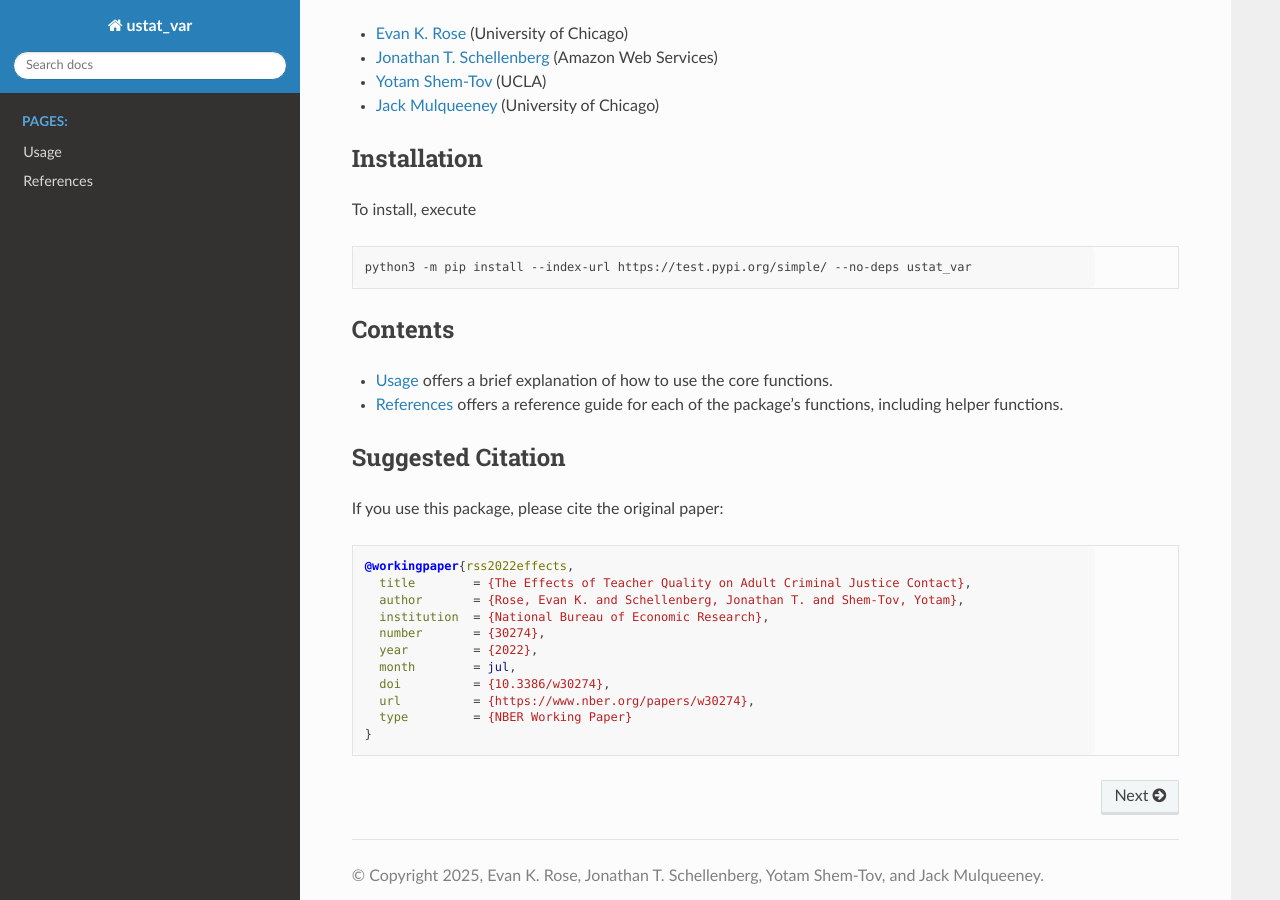
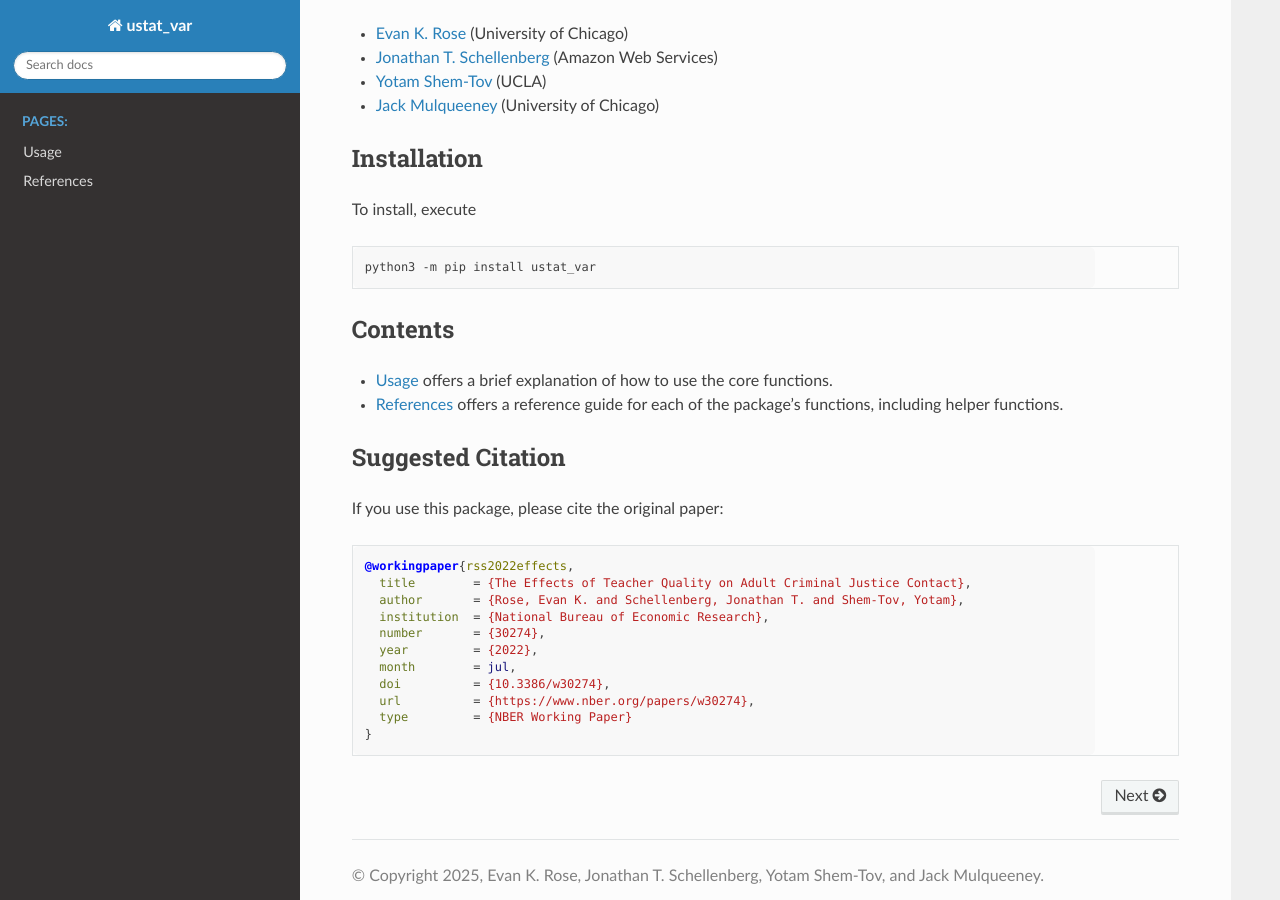
Before and after one commit to jkmulq/ustat_var, a Sphinx documentation site: the page built from docs/source/index.rst, in a window 1280 px wide and 900 px high, scrolled down 1017 px. Built offline with Sphinx 7.4.7 and the Read the Docs theme 3.1.0, drawn with Linux system fonts in a browser that asks for light colours.

Commit message:
update read me with pypi installation reerence

```diff
--- a/docs/source/index.rst
+++ b/docs/source/index.rst
@@ -48,7 +48,7 @@ To install, execute
 
 .. code-block:: bash
 
-    python3 -m pip install --index-url https://test.pypi.org/simple/ --no-deps ustat_var
+    python3 -m pip install ustat_var
 
 
 Contents
```
Also changed, not shown: README.md (+1 -1 lines).
